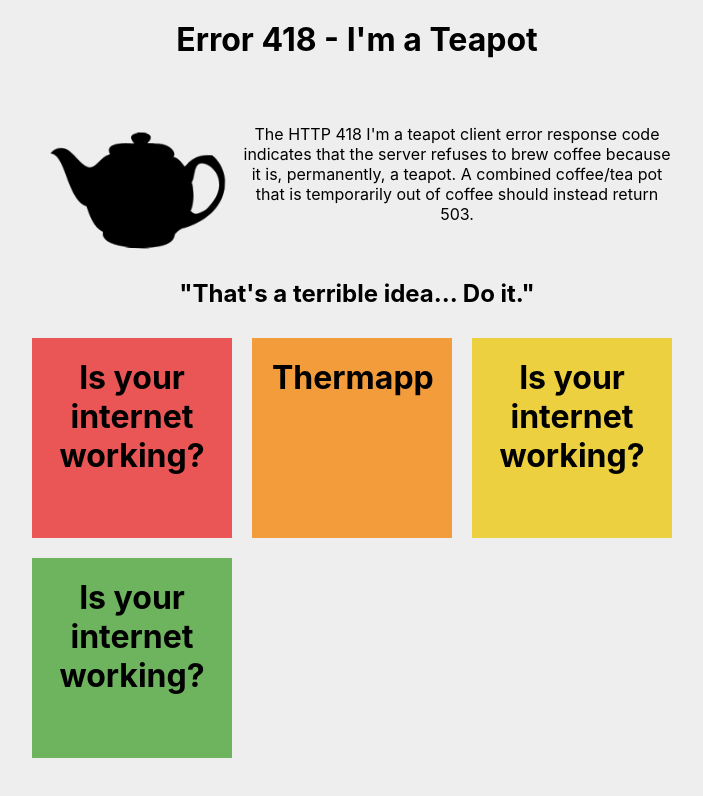
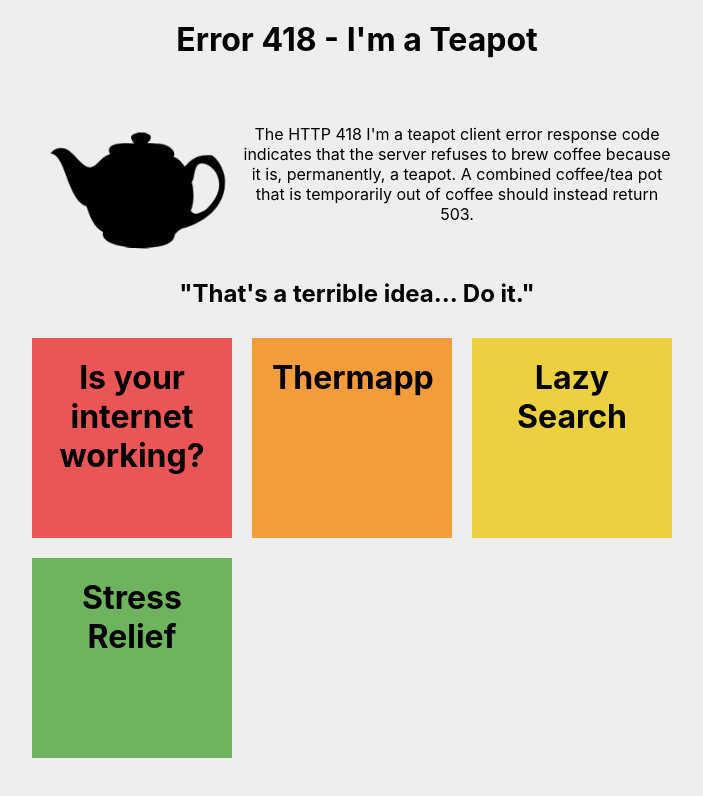
Before and after one commit to Pyxxil/TerribleHack, a React (Vite) app: page / in a window 1280 px wide. Shown: the top 796 px of the page, without its empty margins (283-986 px from the left). Built offline with nearby package versions, Linux system fonts and the light colour scheme; no server answers.

Commit message:
update card title

```diff
--- a/src/HomePage/index.tsx
+++ b/src/HomePage/index.tsx
@@ -37,8 +37,8 @@ const HomePage = () => {
       <h2>"That's a terrible idea... Do it."</h2>
         <Card link="/isInternetWorking" title="Is your internet working?" colour={getColour()} />
         <Card link="/thermapp" title="Thermapp" colour={getColour()} />
-        <Card link="/lazysearch" title="Is your internet working?" colour={getColour()} />
-        <Card link="/StressRelief" title="Is your internet working?" colour={getColour()} />
+        <Card link="/lazysearch" title="Lazy Search" colour={getColour()} />
+        <Card link="/StressRelief" title="Stress Relief" colour={getColour()} />
     </div>
 
   </div>;
```
